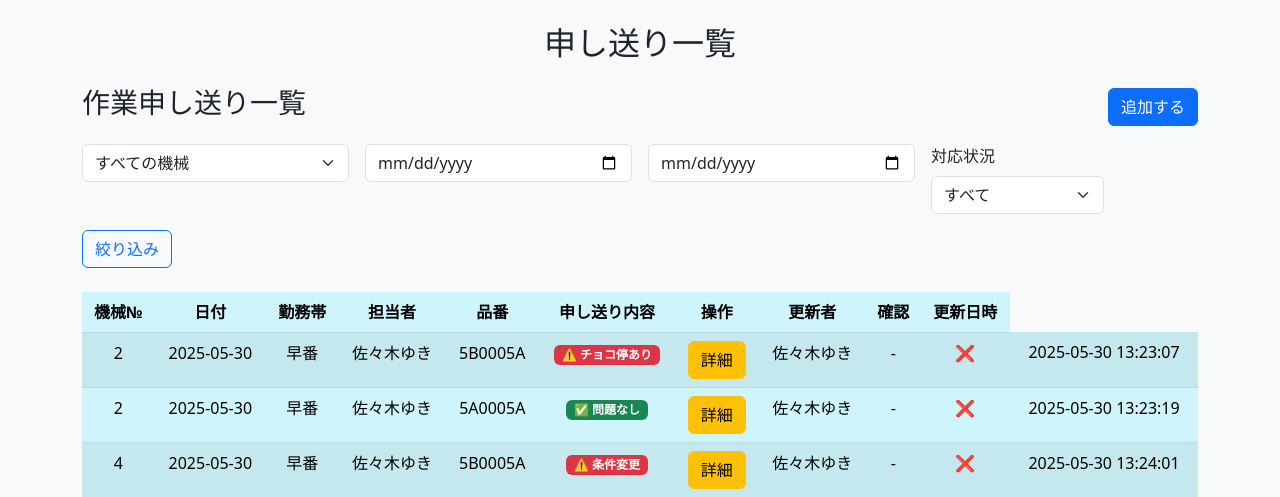
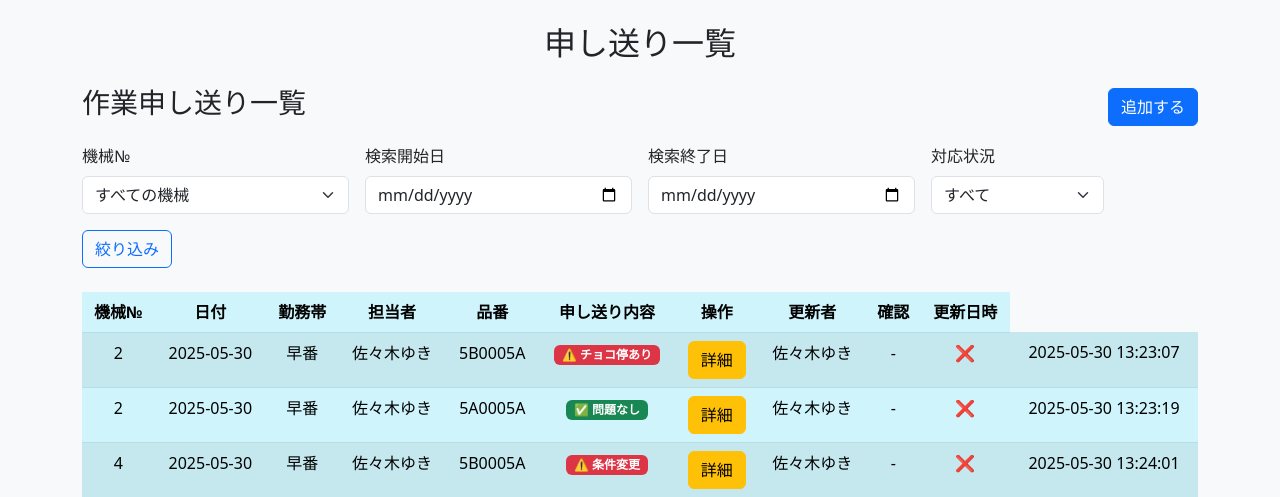
Before and after one commit to renayuki0125/20250508, a Flask app: page / in a window 1280 px wide. Shown: the part 57-554 px from the top of the page. Run offline with Flask 3, Linux system fonts and the light colour scheme; a user stored in the database is signed in; data comes from the database, SQL or seed files in the repository; both versions use the stored data as it was after the commit.

Commit message:
レイアウト変更

```diff
--- a/templates/index.html
+++ b/templates/index.html
@@ -13,6 +13,7 @@
 <!-- 絞り込みフォーム -->
 <form method="get" class="row g-3 mb-4">
     <div class="col-md-3">
+        <label for="machine_no" class="form-label">機械№</label>
         <select name="machine_no" class="form-select">
             <option value="">すべての機械</option>
             {% for i in range(1, 21) %}
@@ -21,9 +22,11 @@
         </select>
     </div>
     <div class="col-md-3">
+        <label for="start_date" class="form-label">検索開始日</label>
         <input type="date" name="start_date" class="form-control" value="{{ request.args.get('start_date', '') }}">
     </div>
     <div class="col-md-3">
+        <label for="end_date" class="form-label">検索終了日</label>
         <input type="date" name="end_date" class="form-control" value="{{ request.args.get('end_date', '') }}">
     </div>
 
```
Also changed, not shown: todo.db, 1 other file.
